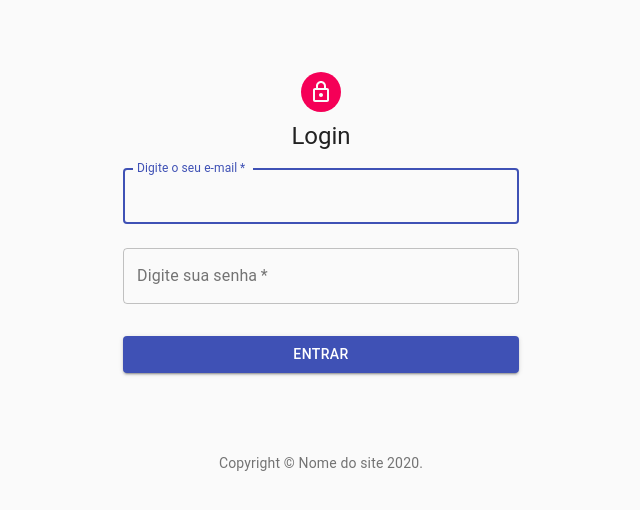
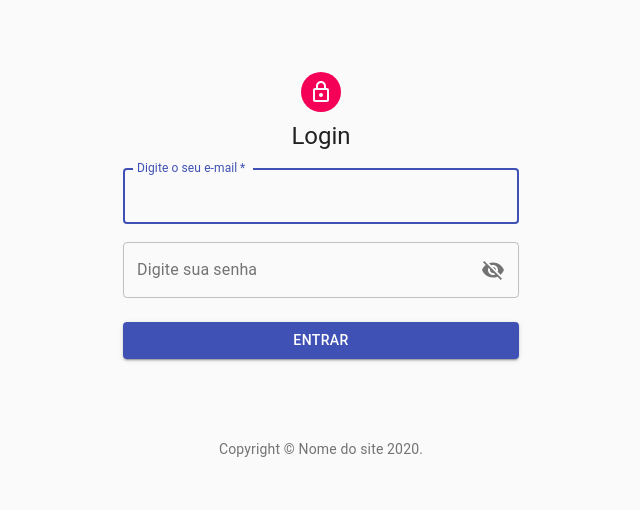
Before and after one commit to guiimenezes/simple-dashboar, a React (Create React App) app in the folder client/: page /admin/login in a window 1280 px wide. Shown: the top 510 px of the page, without its empty margins (319-959 px from the left). Built offline with nearby package versions, Linux system fonts and the light colour scheme.

Commit message:
adição de campo hide/show senha

```diff
--- a/client/src/pages/admin/login/index.js
+++ b/client/src/pages/admin/login/index.js
@@ -16,6 +16,14 @@
 import api from '../../../services/api'
 
 import { login, setIdUsuario, setNomeUsuario } from '../../../services/auth'
+
+import Visibility from '@material-ui/icons/Visibility';
+import VisibilityOff from '@material-ui/icons/VisibilityOff';
+import FormControl from '@material-ui/core/FormControl';
+import IconButton from '@material-ui/core/IconButton';
+import OutlinedInput from '@material-ui/core/OutlinedInput';
+import InputLabel from '@material-ui/core/InputLabel';
+import InputAdornment from '@material-ui/core/InputAdornment';
 
 function Copyright() {
   return (
@@ -55,6 +63,7 @@
 
   const [email, setEmail] = useState('')
   const [senha, setSenha] = useState('')
+  const [showPassword, setShowPassword] = useState(false)
 
   async function handleSubmit() {
     await api.post('/api/usuarios/login', { email, senha })
@@ -98,7 +107,7 @@
           value={email}
           onChange={(e) => setEmail(e.target.value)}
         />
-        <TextField
+        {/* <TextField
           variant="outlined"
           margin="normal"
           required
@@ -110,7 +119,29 @@
           autoComplete="current-password"
           value={senha}
           onChange={e => setSenha(e.target.value)}
-        />
+        /> */}
+
+        <FormControl variant="outlined" style={{ width: '100%', marginTop: 10 }}>
+          <InputLabel htmlFor="campoSenha">Digite sua senha</InputLabel>
+          <OutlinedInput
+            id="campoSenha"
+            type={showPassword ? 'text' : 'password'}
+            value={senha}
+            onChange={e => setSenha(e.target.value)}
+            endAdornment={
+              <InputAdornment position="end">
+                <IconButton
+                  aria-label="toggle password visibility"
+                  onClick={e => setShowPassword(!showPassword)}
+                  edge="end"
+                >
+                  {showPassword ? <Visibility /> : <VisibilityOff />}
+                </IconButton>
+              </InputAdornment>
+            }
+            labelWidth={120}
+          />
+        </FormControl>
 
         <Button
           // type="submit"
```
